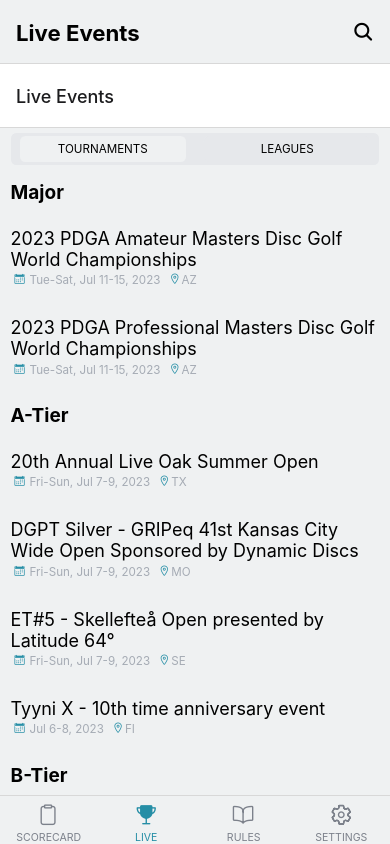
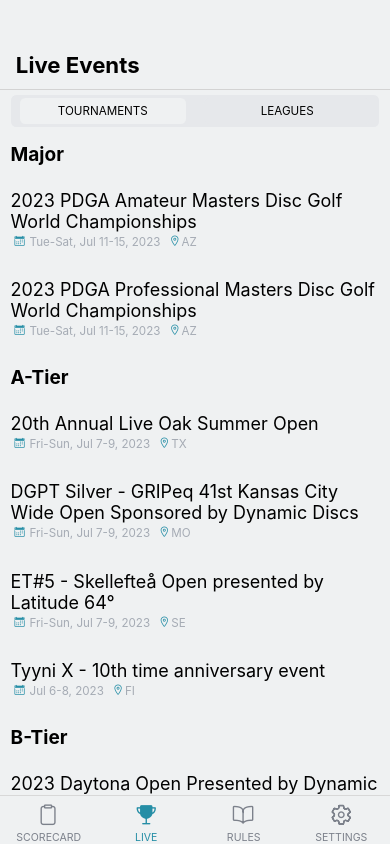
Before and after one commit to craftjk/DGGLive, a React Native app: screen /Live in a window 390 px wide. Built offline with nearby package versions, Linux system fonts and the light colour scheme; what react-native-popup-menu would draw is missing.

Commit message:
Sorted out stack nav header for Live Events so it doesnt show in Event Details

```diff
--- a/navigation/LiveNavigator.js
+++ b/navigation/LiveNavigator.js
@@ -1,9 +1,9 @@
 import React from "react";
-import { useSelector, useDispatch } from "react-redux";
+import { useSelector } from "react-redux";
 import { createStackNavigator } from "@react-navigation/stack";
 
 import { Ionicons } from "@expo/vector-icons";
-import { Text, View } from "react-native";
+import { Text, View, StyleSheet } from "react-native";
 import { moderateScale } from "react-native-size-matters";
 
 import LiveScreen from "../screens/Live/LiveScreen";
@@ -13,12 +13,65 @@
 const Stack = createStackNavigator();
 
 function LiveNavigator() {
+  const isDarkMode = useSelector((state) => state.settings.isDarkMode);
+  const activeLanguage = useSelector((state) => state.settings.activeLanguage);
+
   return (
     <Stack.Navigator>
-      <Stack.Screen name="Live Events" component={LiveScreen} />
-      <Stack.Screen name="Event Details" component={EventDetailsScreen} />
+      <Stack.Screen
+        name="Live Events"
+        component={LiveScreen}
+        options={{
+          header: () => {
+            let title =
+              activeLanguage === "English" ? "Live Events" : "Eventos en Vivo";
+
+            return (
+              <View
+                style={{
+                  ...styles.header,
+                  backgroundColor: isDarkMode
+                    ? Colors.grayscale[1]
+                    : Colors.grayscale[8],
+                }}
+              >
+                <Text
+                  style={{
+                    ...styles.headerText,
+                    color: isDarkMode ? Colors.white : Colors.black,
+                  }}
+                >
+                  {title}
+                </Text>
+              </View>
+            );
+          },
+        }}
+      />
+      <Stack.Screen
+        name="Event Details"
+        component={EventDetailsScreen}
+        options={{
+          headerShown: false,
+        }}
+      />
     </Stack.Navigator>
   );
 }
 
+const styles = StyleSheet.create({
+  header: {
+    height: moderateScale(85),
+    justifyContent: "flex-end",
+    borderBottomColor: "lightgray",
+    borderBottomWidth: moderateScale(0.2),
+  },
+  headerText: {
+    fontWeight: "bold",
+    fontSize: moderateScale(21),
+    paddingLeft: moderateScale(15),
+    paddingBottom: moderateScale(10),
+  },
+});
+
 export default LiveNavigator;
--- a/navigation/MainTabs.js
+++ b/navigation/MainTabs.js
@@ -177,7 +177,13 @@
       })}
     >
       <Tab.Screen name="Scorecard" component={ScorecardScreen} />
-      <Tab.Screen name="Live" component={LiveNavigator} />
+      <Tab.Screen
+        name="Live"
+        component={LiveNavigator}
+        options={{
+          headerShown: false,
+        }}
+      />
       <Tab.Screen name="Rules" component={RulesScreen} />
       <Tab.Screen name="Settings" component={SettingsScreen} />
     </Tab.Navigator>
--- a/screens/Live/TournamentList.js
+++ b/screens/Live/TournamentList.js
@@ -19,7 +19,6 @@
     <TouchableOpacity
       key={tourney.TournID}
       onPress={() => {
-        console.log("navigation", navigation);
         navigation.navigate("Event Details");
       }}
     >
```
